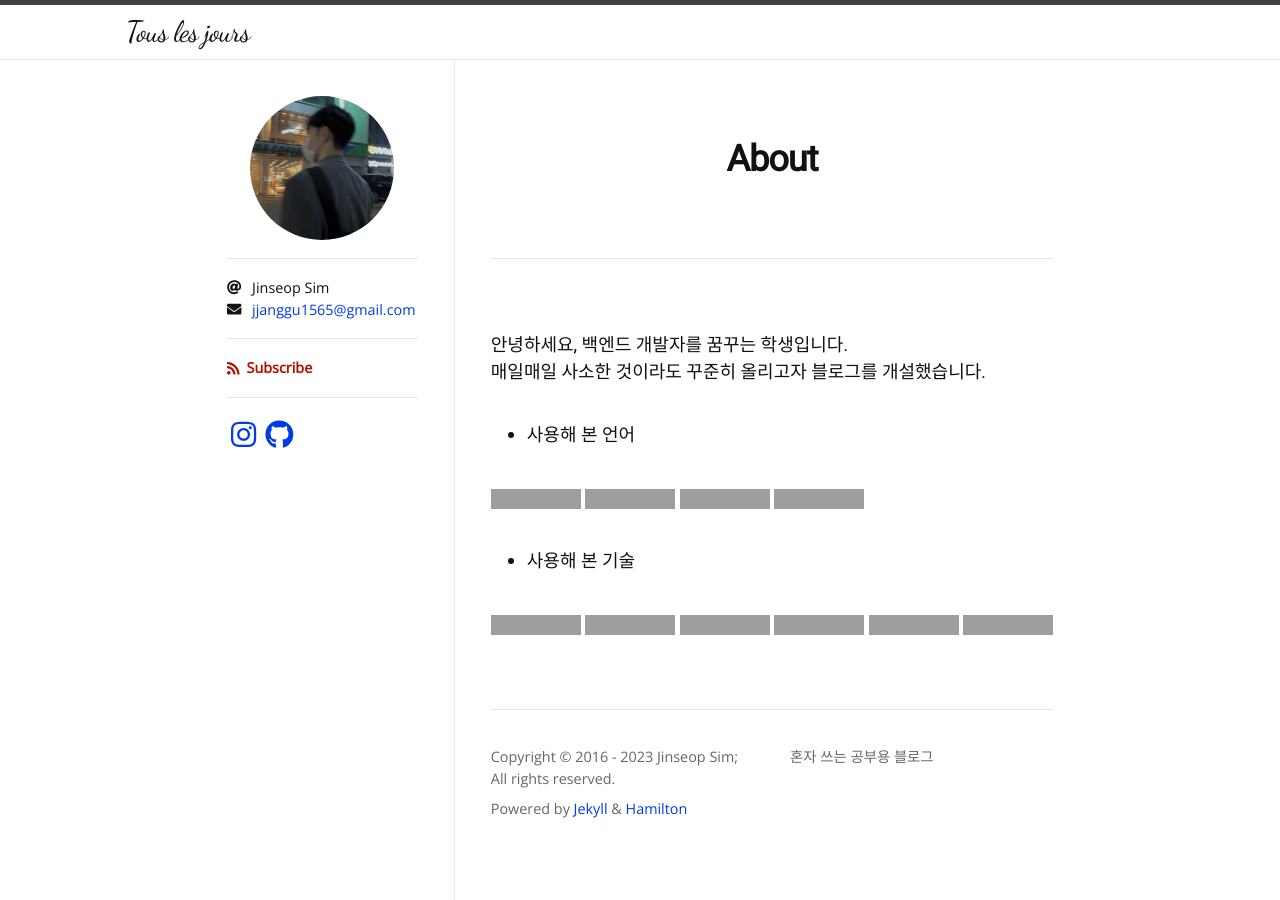
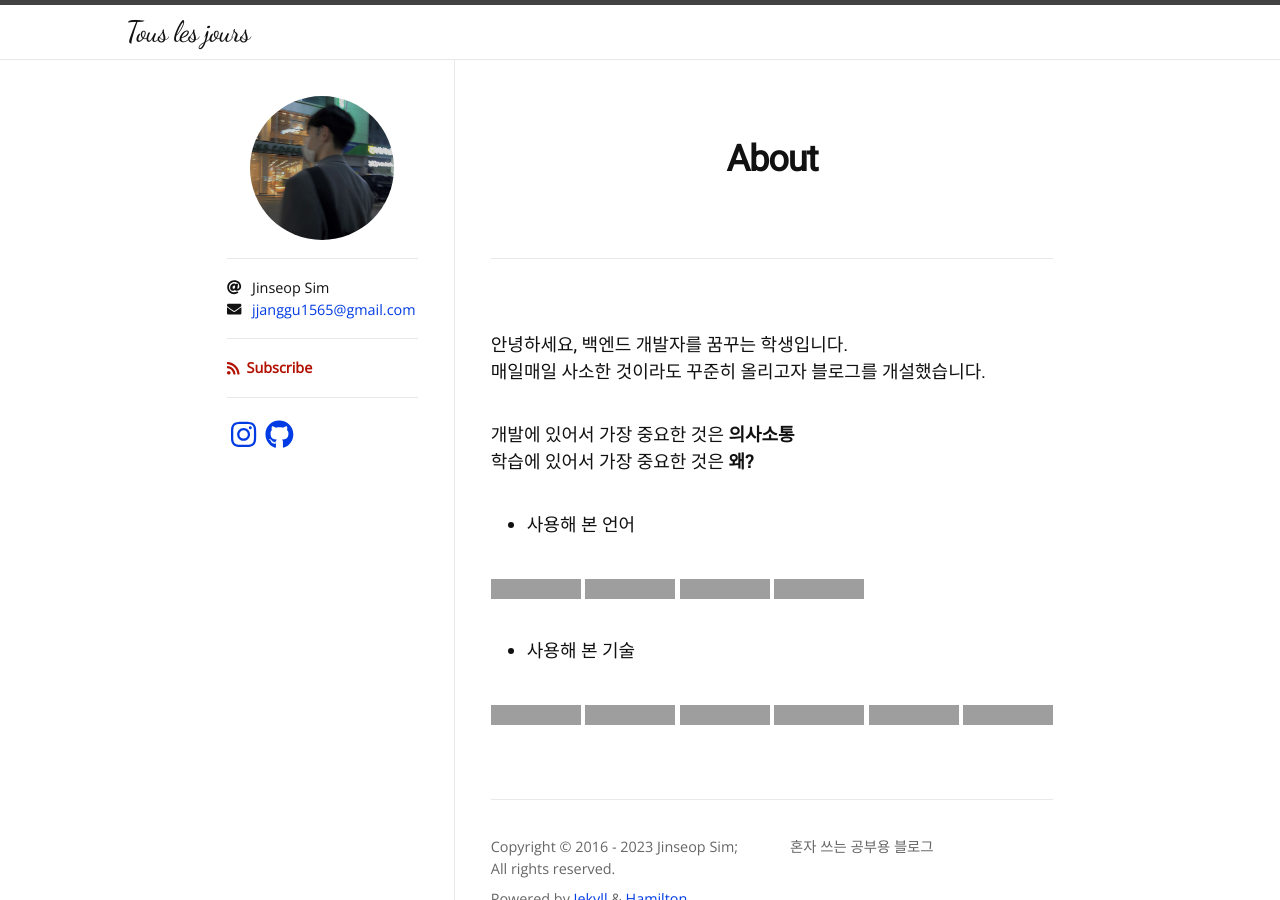
Before and after one commit to Jinseop-Sim/Jinseop-Sim.github.io, a Jekyll site: the page built from about.md, in a window 1280 px wide, cut to the strip 0-900 px from the top of the page. Built offline with Jekyll 4.4.1, drawn with Linux system fonts in a browser that asks for light colours; nearby versions of some CDN libraries; some web fonts are replaced; our own code applies the rules of GitHub Pages for plain Markdown files; grey boxes are pictures that could not be loaded.

Commit message:
소개 페이지 수정

```diff
--- a/about.md
+++ b/about.md
@@ -6,6 +6,9 @@ permalink: /about/
 
 안녕하세요, 백엔드 개발자를 꿈꾸는 학생입니다.
 매일매일 사소한 것이라도 꾸준히 올리고자 블로그를 개설했습니다.
+
+개발에 있어서 가장 중요한 것은 __의사소통__
+학습에 있어서 가장 중요한 것은 __왜?__
 
 - 사용해 본 언어
 
```
